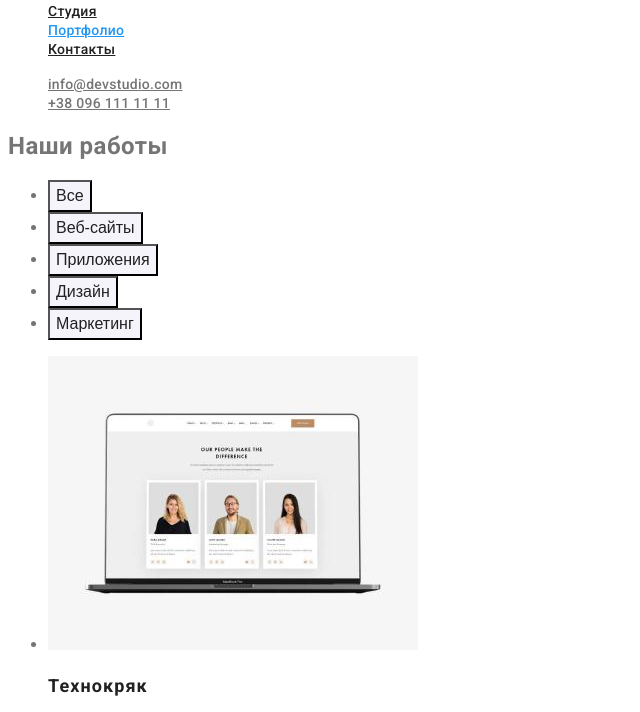
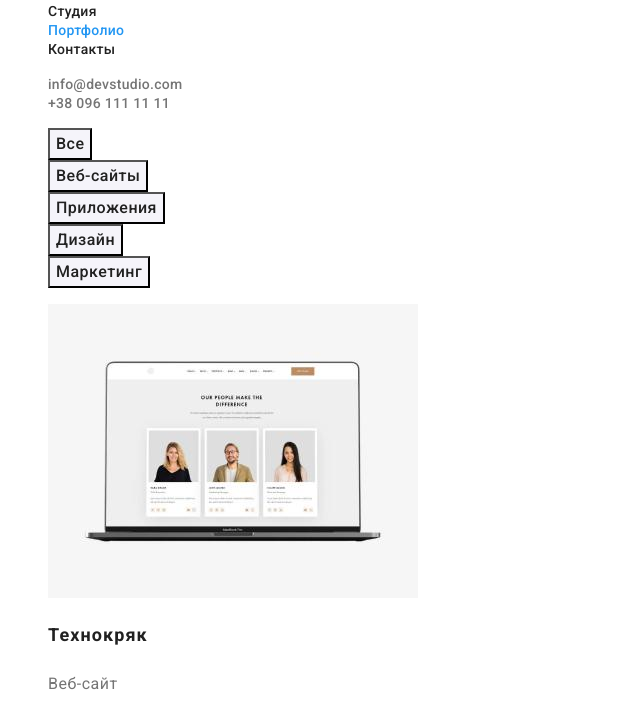
Before and after one commit to elenasoshyna/goit-markup-hw-02, a plain HTML site: page portfolio.html in a window 1280 px wide. Shown: the part 54-766 px from the top of the page, without its empty margins (0-640 px from the left). Drawn offline with Linux system fonts and the light colour scheme.

Commit message:
исправляет замечания по дз

```diff
--- a/css/styles.css
+++ b/css/styles.css
@@ -9,13 +9,13 @@
   --background-color-secondary: #f5f4fa;
 }
 body {
-
   color: var(--primary-text-color);
   font-family: Roboto, sans-serif;
   letter-spacing: 0.03em;
 }
 .list {
   list-style: none;
+  text-decoration: none;
 }
 .logo {
   color: var(--accent-color);
@@ -23,6 +23,7 @@ body {
   font-weight: 700;
   font-size: 26px;
   line-height: 1.2;
+  text-decoration: none;
 }
 .logo-head {
   color: var(--title-text-color);
@@ -35,6 +36,7 @@ body {
   font-size: 14px;
   line-height: 1.14;
   letter-spacing: 0.02em;
+  text-decoration: none;
 }
 .site-nav .link:hover,
 .site-nav .link:focus {
@@ -51,6 +53,7 @@ body {
   font-size: 14px;
   line-height: 1.14;
   letter-spacing: 0.02em;
+  text-decoration: none;
 }
 .contacts-nav a:hover,
 .contacts-nav a:focus {
@@ -73,6 +76,11 @@ body {
 .button {
   color: #ffffff;
   background-color: var(--accent-color);
+font-family: inherit;
+  font-weight: 700;
+  font-size: 16px;
+  line-height: 1.9;
+  letter-spacing: 0.06em;
 }
 .button:hover {
   background-color: #188ce8;
@@ -125,26 +133,44 @@ font-size: 16px;
 .logo-footer {
   color: #ffffff;
 }
+
+.address,
+.contacts-footer a {
+  font-style: normal;
+  font-size: 14px;
+  line-height: 1.71;
+  text-decoration: none;
+}
 .address {
   color: #ffffff;
-  font-size: 14px;
-line-height: 1.71;
 }
 .contacts-footer a {
   color: rgba(255, 255, 255, 0.6);
-  font-size: 14px;
-line-height: 1.71;
 }
 
 /* -----------Портфолио------------- */
 
+.visually-hidden {
+  position: absolute;
+  width: 1px;
+  height: 1px;
+  margin: -1px;
+  border: 0;
+  padding: 0;
+  white-space: nowrap;
+  clip-path: inset(100%);
+  clip: rect(0 0 0 0);
+  overflow: hidden;
+}
+
 .filter button {
   color: var(--title-text-color);
   background-color: var(--background-color-secondary);
-
+font-family: inherit;
   font-weight: 500;
   font-size: 16px;
   line-height: 1.62;
+  letter-spacing: 0.03em;
 }
 .filter button:hover,
 .filter button:focus {
@@ -160,7 +186,6 @@ line-height: 2;
   letter-spacing: 0.06em;
 }
 .works-type {
-
   font-size: 16px;
   line-height: 1.87;
 }
--- a/portfolio.html
+++ b/portfolio.html
@@ -37,18 +37,18 @@
     <main>
       <!--Фильтр-->
       <section>
-        <h1 class="hidden">Наши работы</h1>
-        <ul class="filter">
+        <h1 class="visually-hidden">Наши работы</h1>
+        <ul class="filter list">
           <li><button type="button">Все</button></li>
           <li><button type="button">Веб-сайты</button></li>
           <li><button type="button">Приложения</button></li>
           <li><button type="button">Дизайн</button></li>
           <li><button type="button">Маркетинг</button></li>
         </ul>
-      </section>
-      <!--Примеры работ-->
-      <section class="works">
-        <ul>
+
+        <!--Примеры работ-->
+
+        <ul class="list">
           <li>
             <a href="./index.html" target="_blank"
               ><img
@@ -157,7 +157,7 @@
         >Web<span class="logo-footer">Studio</span></a
       >
       <address>
-        <ul>
+        <ul class="list">
           <li>
             <a
               href="https://bit.ly/3pXMvUd"
```
Also changed, not shown: index.html (+4 -4 lines). Lines whose indentation alone changed are shown as unchanged.
